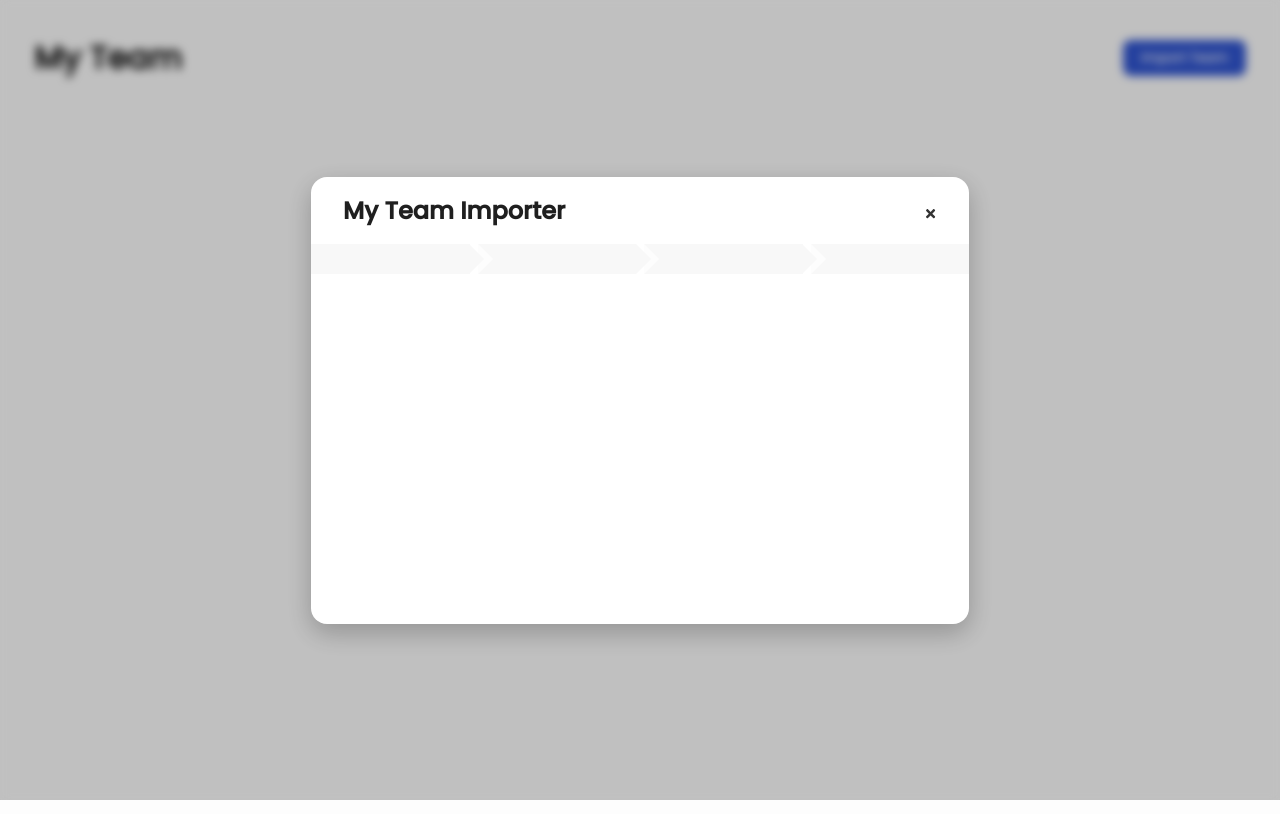
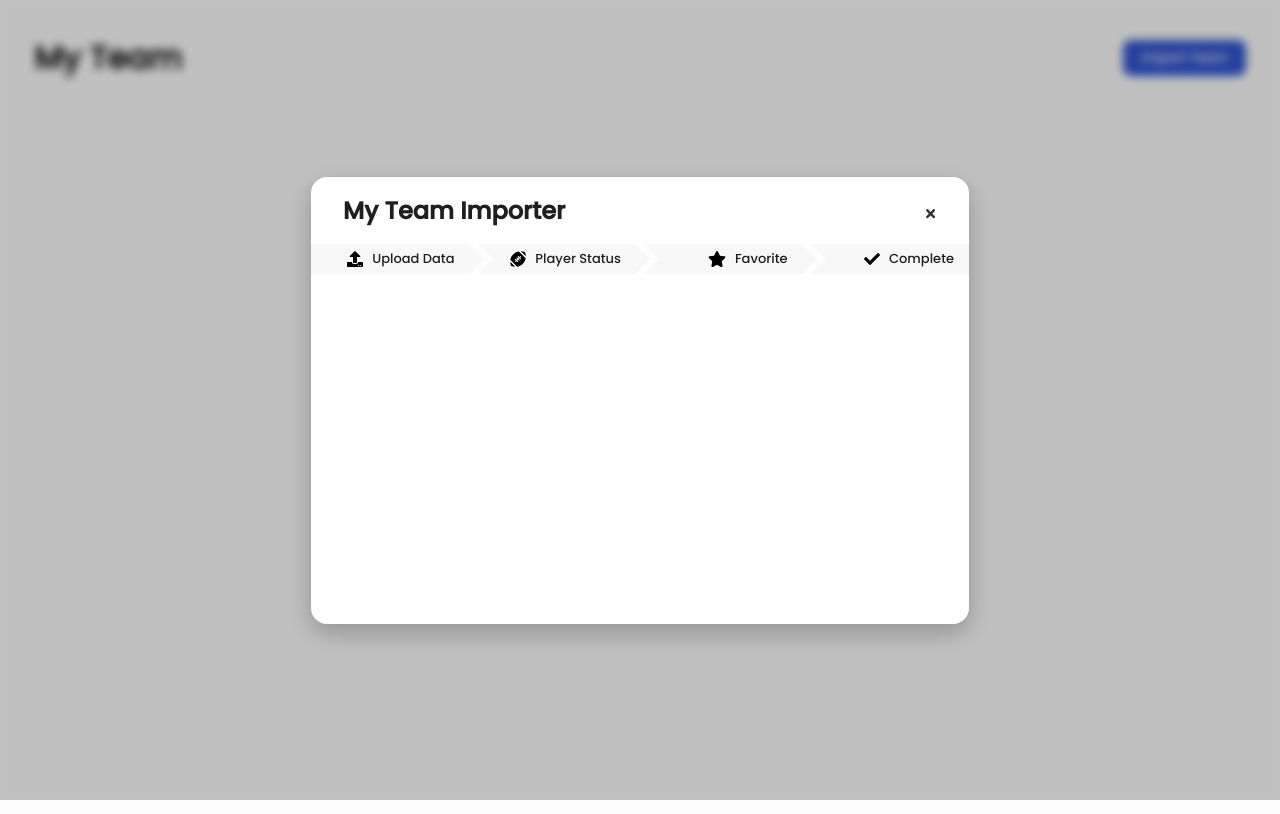
Before and after one commit to PietroBertarini/kone-challenge, a React (Create React App) app: page / in a window 1280 px wide. Both pictures are taken after a click on the button "Import Team". Built offline with nearby package versions, Linux system fonts and the light colour scheme.

Commit message:
Added text inside the steps

```diff
--- a/src/Components/LegoComponent/StepProgress/StepProgress.styles.ts
+++ b/src/Components/LegoComponent/StepProgress/StepProgress.styles.ts
@@ -1,5 +1,5 @@
 import styled from 'styled-components';
-import { backgroundWhite, lightGray } from '../../../global.styles';
+import { backgroundWhite, fontBlack, lightGray } from '../../../global.styles';
 
 export const FlexContainer = styled.div`
   /* Layout Properties */
@@ -8,13 +8,29 @@ export const FlexContainer = styled.div`
   display: flex;
   flex-direction: row;
 
+  justify-content: center;
+  align-items: center;
+
+`;
+
+export const StepFlexContainer = styled.div`
+  /* Layout Properties */
+  width: 100%;
+  padding-left: 32px;
+  height: 30px;
+  display: flex;
+  flex-direction: row;
+  justify-content: end;
+  align-items: center;
+
 `;
 export const MiddleStep = styled.div`
   /* Layout Properties */
   width: 167px;
   height: 30px;
-  /* UI Properties */
-  background: ${lightGray} 0% 0% no-repeat padding-box;
+  display: flex;
+  flex-direction: row;
+  background: ${lightGray} 0 0 no-repeat padding-box;
   border-left: 0;
   opacity: 1;
   margin-right: 8px;
@@ -32,7 +48,7 @@ export const MiddleStep = styled.div`
     content: "";
     display: flex;
     position: relative;
-    left: 158px;
+    left: 14px;
 
     border-top: 15px solid transparent;
     border-bottom: 15px solid transparent;
@@ -57,7 +73,7 @@ export const LastStep = styled(MiddleStep)`
     content: "";
     display: flex;
     position: relative;
-    left: 158px;
+    left: 8px;
 
     border-top: 15px solid transparent;
     border-bottom: 15px solid transparent;
@@ -65,3 +81,11 @@ export const LastStep = styled(MiddleStep)`
     z-index: 3;
   }
 `;
+export const StyledText = styled.text`
+  margin-left: 9px;
+  letter-spacing: 0;
+  color: ${fontBlack};
+  text-align: left;
+  font-size: 13px;
+  opacity: 1;
+`;
--- a/src/Components/LegoComponent/StepProgress/StepProgress.tsx
+++ b/src/Components/LegoComponent/StepProgress/StepProgress.tsx
@@ -1,6 +1,11 @@
 import React from 'react';
+import { FontAwesomeIcon } from '@fortawesome/react-fontawesome';
 import {
-  FirstStep, FlexContainer, LastStep, MiddleStep,
+  faCheck,
+  faFootballBall, faStar, faUpload,
+} from '@fortawesome/free-solid-svg-icons';
+import {
+  FirstStep, FlexContainer, StepFlexContainer, LastStep, MiddleStep, StyledText,
 } from './StepProgress.styles';
 
 interface OwnProps {
@@ -11,10 +16,30 @@ const StepProgress = ({ state }: OwnProps) => {
   const portalDiv = document.getElementById('portal');
   return (
     <FlexContainer>
-      <FirstStep />
-      <MiddleStep />
-      <MiddleStep />
-      <LastStep />
+      <FirstStep>
+        <StepFlexContainer>
+          <FontAwesomeIcon icon={faUpload} />
+          <StyledText>Upload Data</StyledText>
+        </StepFlexContainer>
+      </FirstStep>
+      <MiddleStep>
+        <StepFlexContainer>
+          <FontAwesomeIcon icon={faFootballBall} />
+          <StyledText>Player Status</StyledText>
+        </StepFlexContainer>
+      </MiddleStep>
+      <MiddleStep>
+        <StepFlexContainer>
+          <FontAwesomeIcon icon={faStar} />
+          <StyledText>Favorite</StyledText>
+        </StepFlexContainer>
+      </MiddleStep>
+      <LastStep>
+        <StepFlexContainer>
+          <FontAwesomeIcon icon={faCheck} />
+          <StyledText>Complete</StyledText>
+        </StepFlexContainer>
+      </LastStep>
     </FlexContainer>
   );
 };
```
